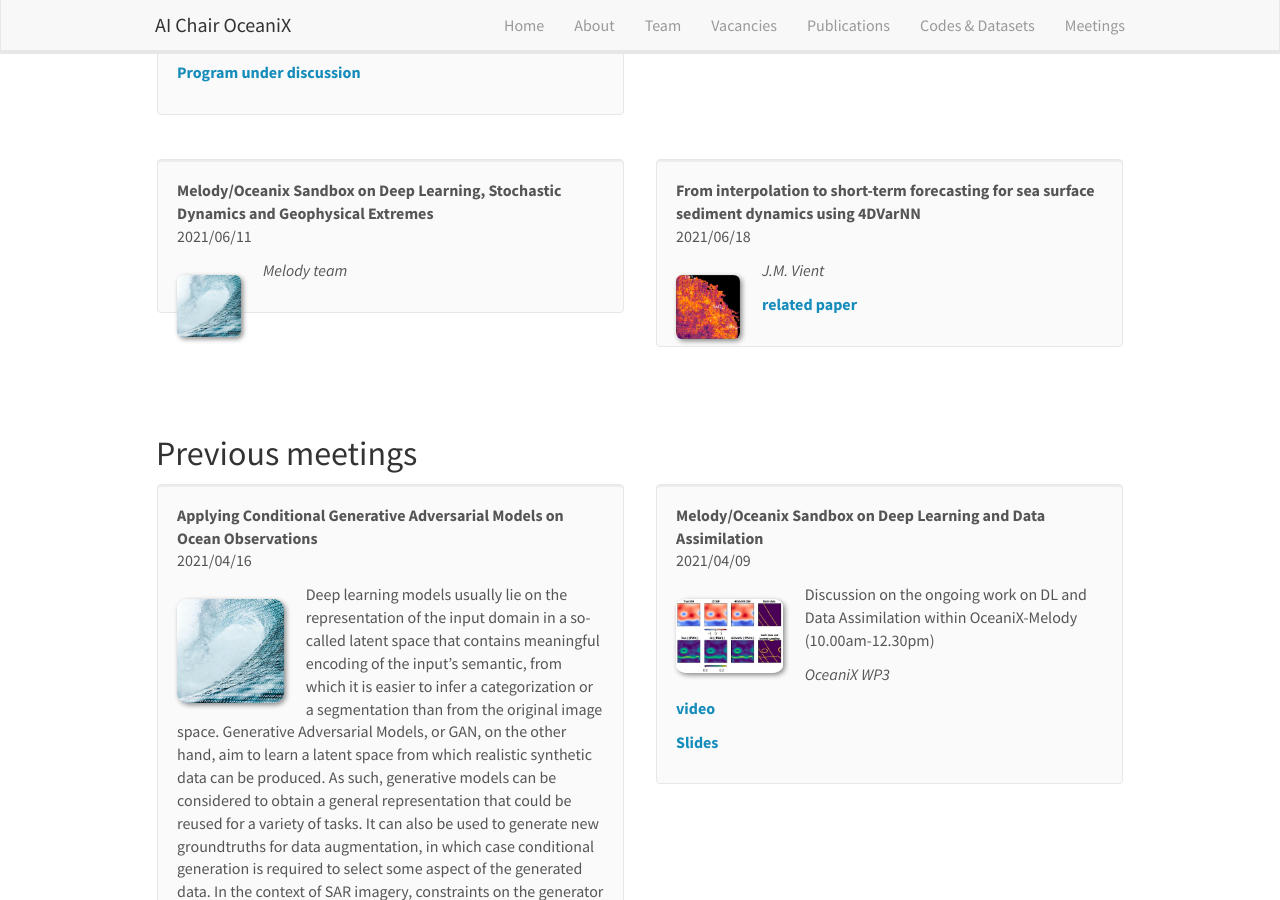
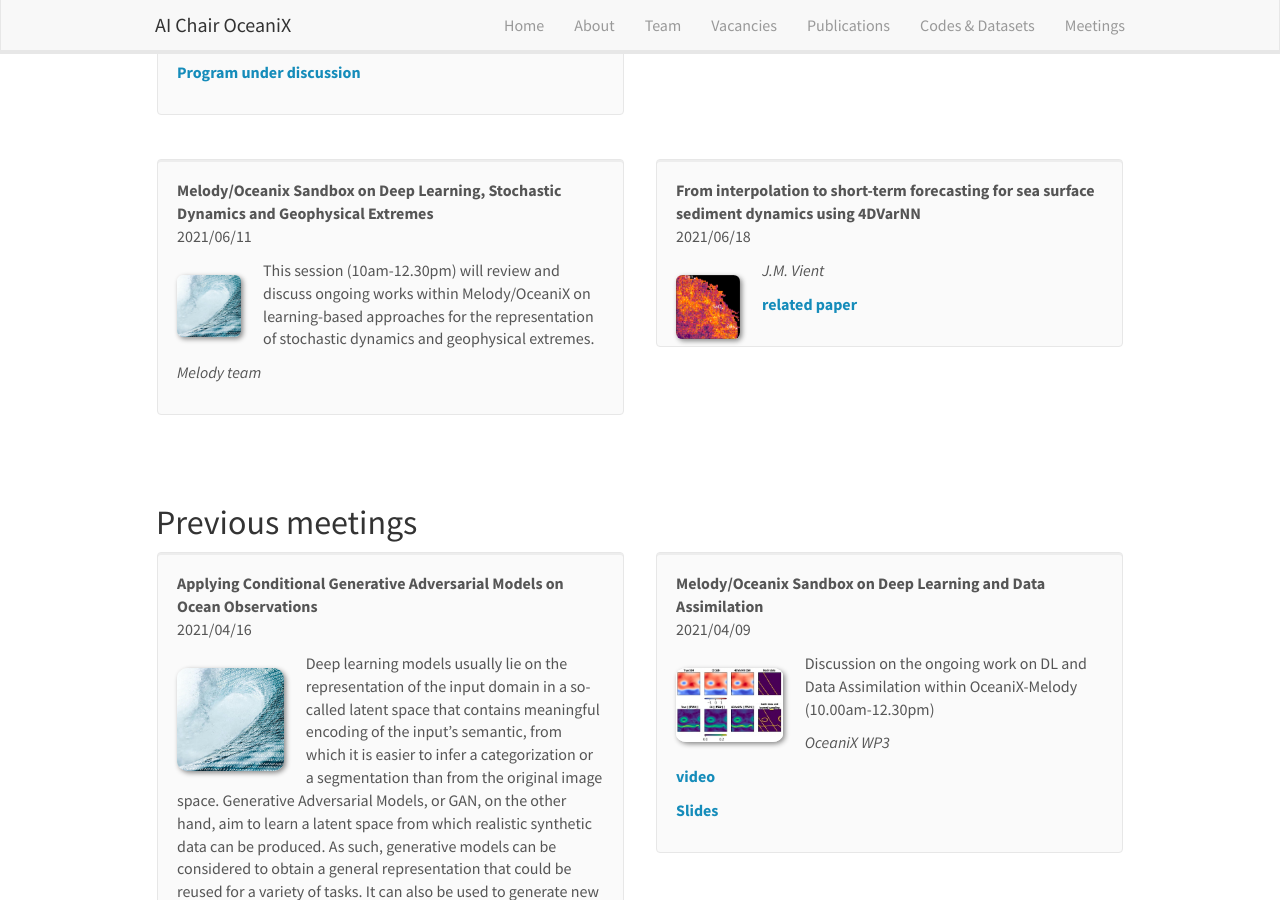
Before and after one commit to CIA-Oceanix/CIA-Oceanix.github.io, a Jekyll site: the page built from _pages/oceanix_sandbox.md, in a window 1280 px wide and 900 px high, scrolled down 1119 px. Built offline with Jekyll 4.4.1, drawn with Linux system fonts in a browser that asks for light colours; nearby versions of some CDN libraries.

Commit message:
Update sandbox_list.yml

```diff
--- a/_data/sandbox_list.yml
+++ b/_data/sandbox_list.yml
@@ -64,7 +64,7 @@
 
 - title: "Melody/Oceanix Sandbox on Deep Learning, Stochastic Dynamics and Geophysical Extremes"
   image: default.jpg
-  description:
+  description: This session (10am-12.30pm) will review and discuss ongoing works within Melody/OceaniX on learning-based approaches for the representation of stochastic dynamics and geophysical extremes.
   date: 2021/06/11
   authors: Melody team
   link:
```
